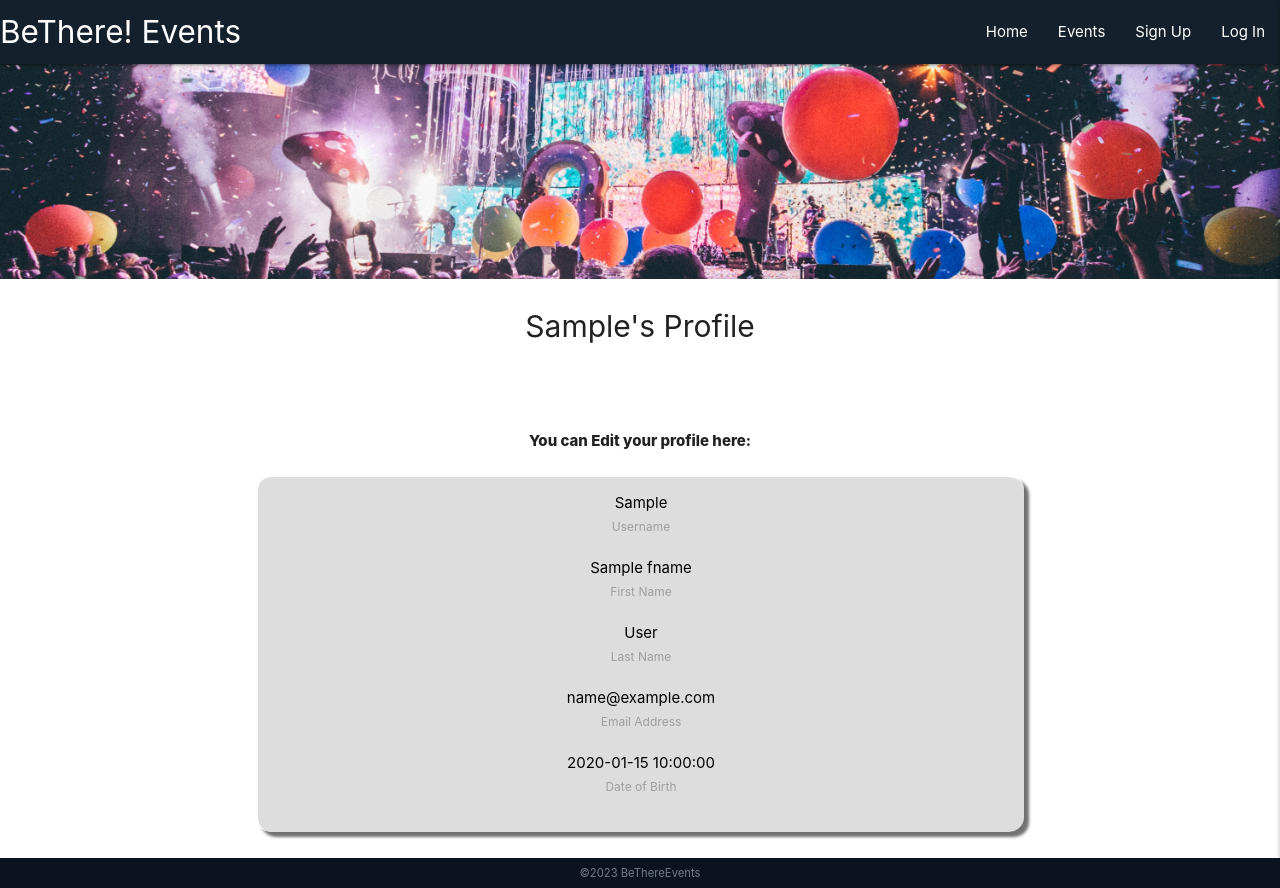
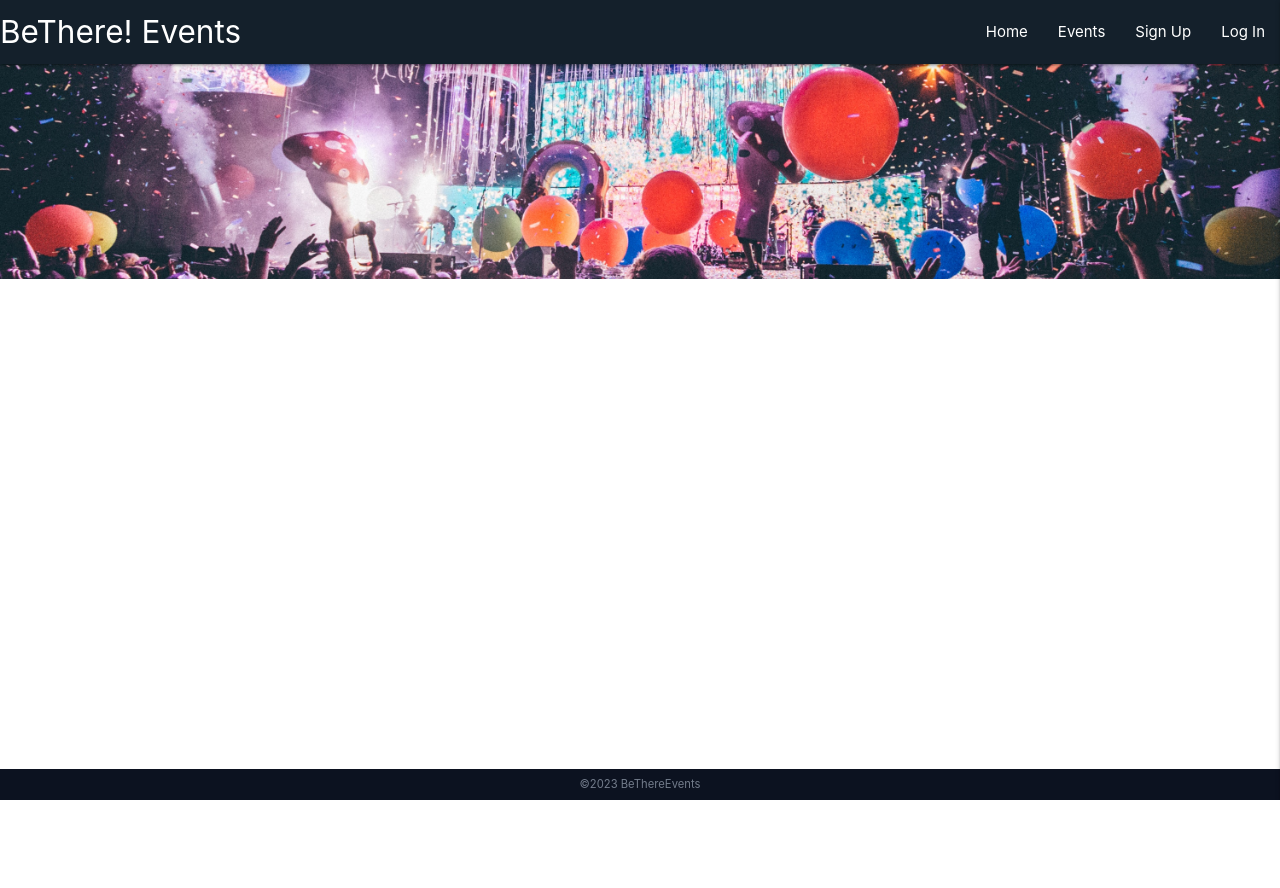
Before and after one commit to wendybovill/be-there-events, a Flask app: a page that uses templates/profile.html in a window 1280 px wide. After the commit the page ends 800 px from the top, so only its background shows below. Run offline with Flask 3, Linux system fonts and the light colour scheme; a database or web service that is not in the repository returns one stand-in record (values such as "Sample title"); some libraries are stand-ins or nearby versions.

Commit message:
fixed signup redirect to show profile page, and only one profile, the one of the logged in user

```diff
--- a/app.py
+++ b/app.py
@@ -2,6 +2,12 @@ import os
 import pathlib
 from flask import (
     Flask, flash, render_template, redirect, request, session, url_for)
+from flask_login import LoginManager
+from flask_login import UserMixin
+from flask_login import current_user
+from flask_login import login_required
+from flask_login import login_user
+from flask_login import logout_user
 from flask_pymongo import PyMongo
 from bson.objectid import ObjectId
 from werkzeug.security import generate_password_hash, check_password_hash
@@ -55,7 +61,7 @@ def sign_up():
 
         session["user"] = request.form.get("username").lower()
         flash("Welcome to BeThere Events!")
-        return render_template(url_for("profile.html", username=session["user"]))
+        return redirect(url_for("profile", username=session["user"]))
     return render_template("register.html")
 
 
--- a/templates/profile.html
+++ b/templates/profile.html
@@ -3,6 +3,8 @@
 {% block content %}
 
     {% for user in users %}
+    {% if (session.user|lower == user.username|lower) %}
+
 <div class="center h1">{{ user.username|capitalize }}'s Profile</div>
 
 
@@ -57,6 +59,7 @@
                 </div>
         </form>
     </div>
+{% endif %}
     {% endfor %}
 
 {% endblock content %}
```
